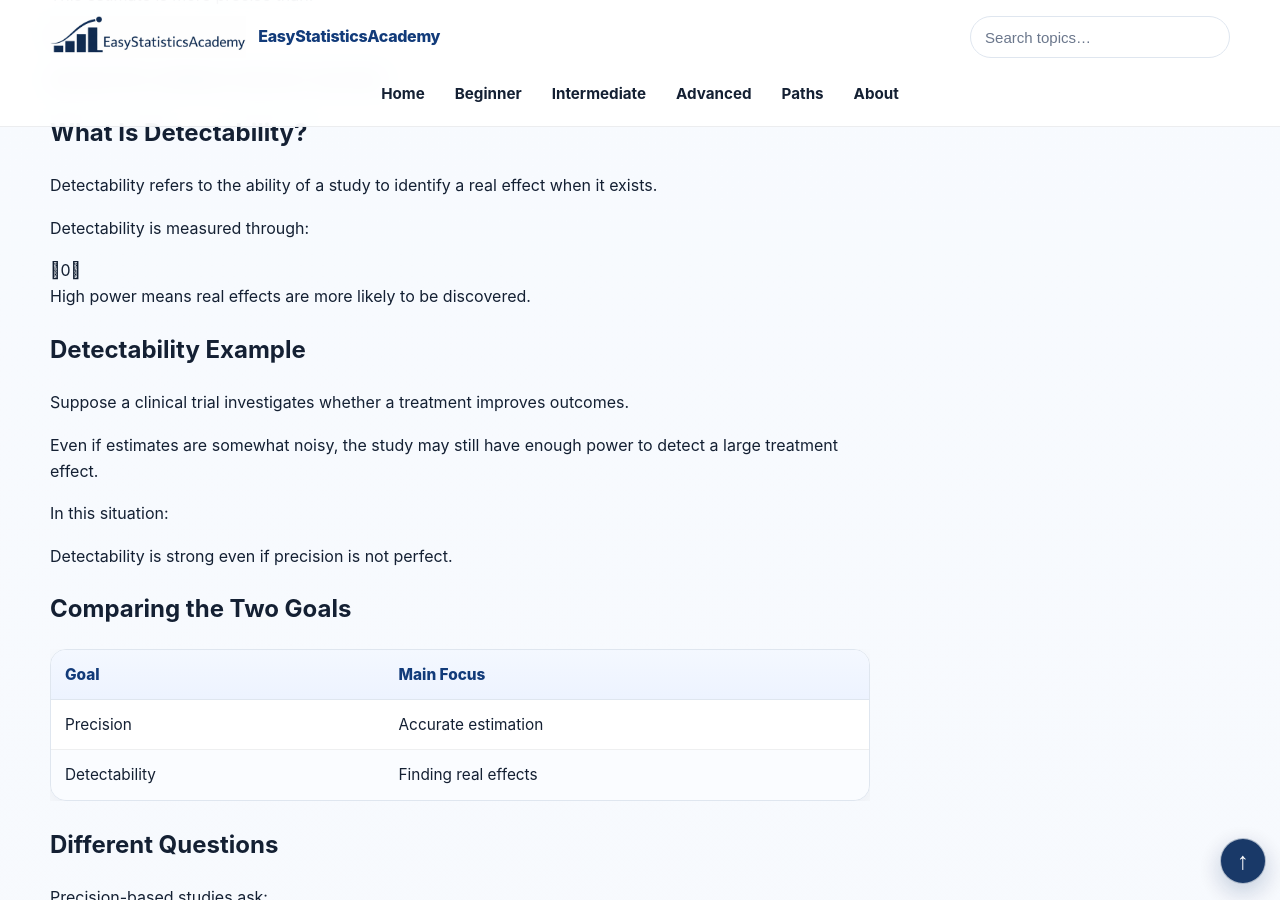
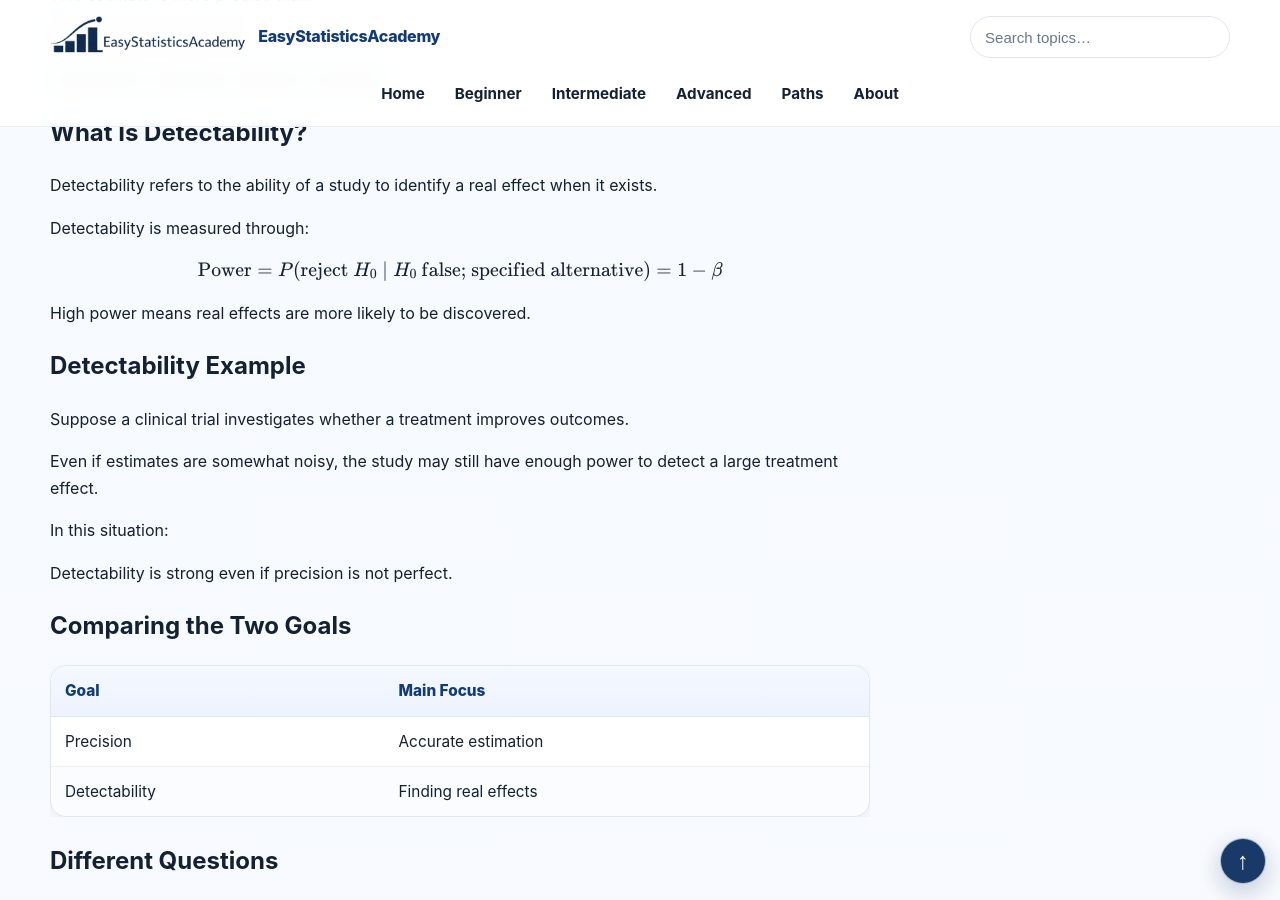
Before and after one commit to ammar-homaida-statistics/easystatisticsacademy, a Jekyll site: the page built from inference/power-sample-size/precision-vs-detectability/index.md, in a window 1280 px wide and 900 px high, scrolled down 1348 px. Built offline with Jekyll 4.4.1, drawn with Linux system fonts in a browser that asks for light colours.

Commit message:
Restore verified mathematical expression in precision-vs-detectability

```diff
--- a/inference/power-sample-size/precision-vs-detectability/index.md
+++ b/inference/power-sample-size/precision-vs-detectability/index.md
@@ -159,7 +159,11 @@ sidebar: false
       Detectability is measured through:
     </p>
 
-    0
+
+    \[
+    \text{Power}=P(\text{reject }H_0\mid H_0\text{ false; specified alternative})=1-\beta
+    \]
+
 
     <p>
       High power means real effects are more likely to be discovered.
```
